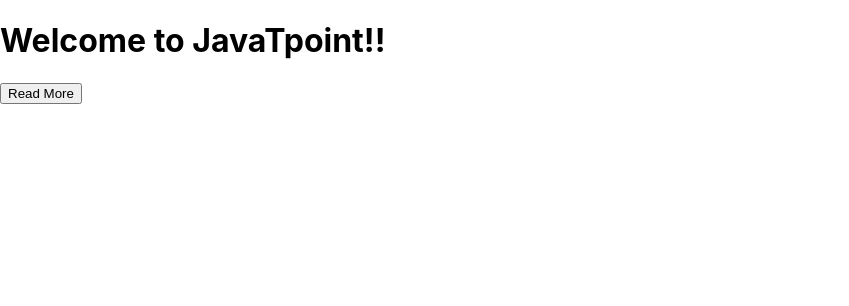
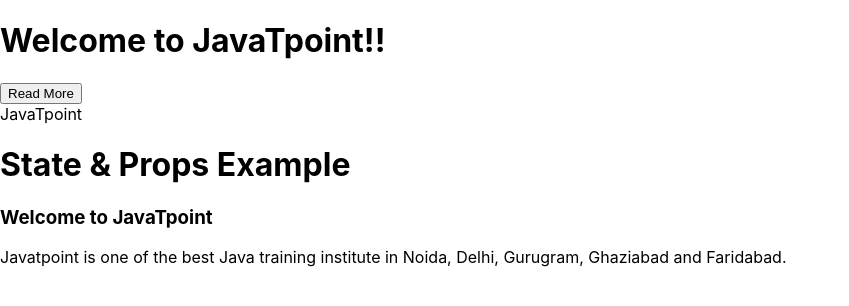
Before and after one commit to bluespider71/my-practice-react, a React (Create React App) app: page / in a window 1280 px wide. Shown: the top 306 px of the page, without its empty margins (0-849 px from the left). Built offline with nearby package versions, Linux system fonts and the light colour scheme.

Commit message:
react-props

```diff
--- a/src/App.tsx
+++ b/src/App.tsx
@@ -1,8 +1,10 @@
 import React from 'react';
+import JTP from './JTP ';
 
-function App() {
+function App(props: any) {
+  // const { name } = props;
   const [displayBio, setdisplayBio] = React.useState(false);
-
+  const [name, setname] = React.useState("JavaTpoint");
   const toggleDisplayBio = () => {
     setdisplayBio(!displayBio);
   }
@@ -19,8 +21,14 @@
     <>
       <h1> Welcome to JavaTpoint!! </h1>
       {bio}
+      <>{name}</>
+      <JTP jtpProp={name}></JTP>
     </>
   );
 }
 
+// App.defaultProps = {
+//   name: "JavaTpoint"
+// }
+
 export default App;
--- /dev/null
+++ b/src/JTP .tsx
@@ -0,0 +1,16 @@
+import React from 'react';
+
+function JTP(props: any) {
+    const { jtpProp } = props;
+
+    return (
+        <>
+            <h1>State & Props Example</h1>
+            <h3>Welcome to {jtpProp}</h3>
+            <p>Javatpoint is one of the best Java training institute in Noida, Delhi, Gurugram, Ghaziabad and Faridabad.</p>
+        </>
+    );
+}
+
+
+export default JTP;
```
